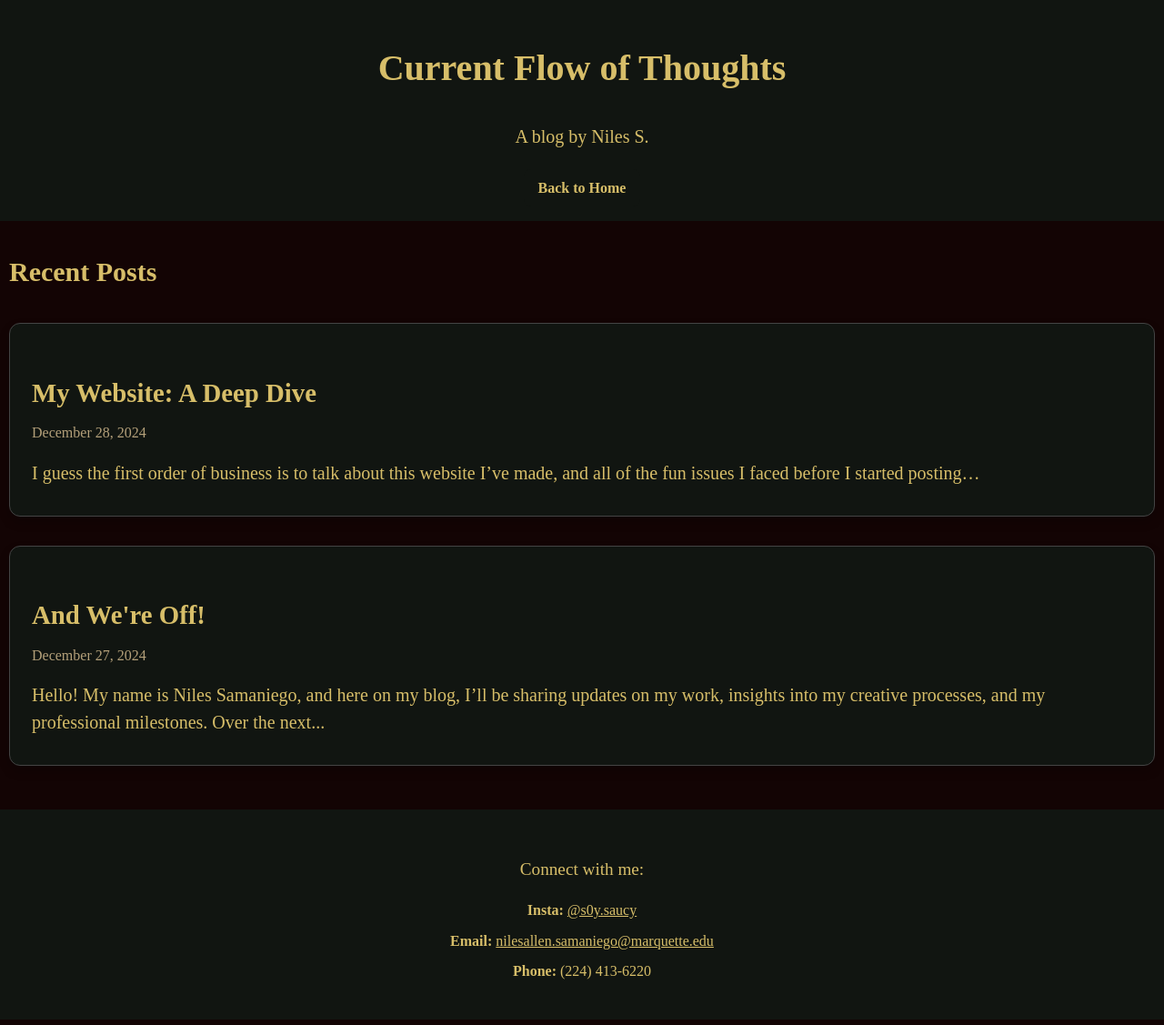
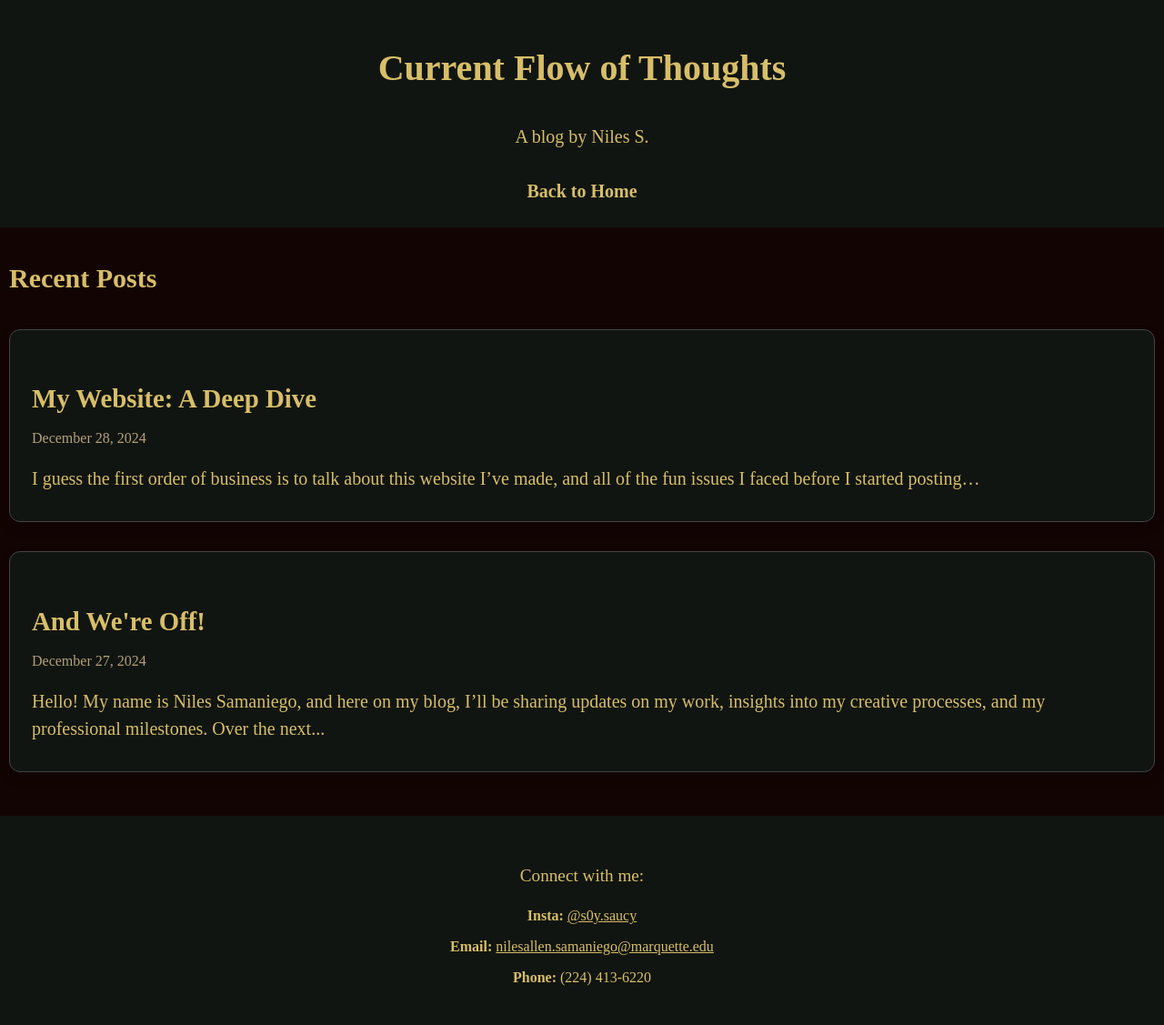
Before and after one commit to n-samaniego/Current-Flow-of-Thoughts, a Jekyll site: the page built from index.html, in a window 1280 px wide. Shown: the whole page at 91% size. Built offline with Jekyll 4.4.1, drawn with Linux system fonts in a browser that asks for light colours; the list of posts is cut into pages by our own code.

Commit message:
Update style.css

```diff
--- a/assets/style.css
+++ b/assets/style.css
@@ -20,6 +20,7 @@ header {
     color: #d7be69;
     padding: 1rem 0;
     text-align: center;
+    font-size: 1.25rem;  /* Set header font size to 1.25rem */
 }
 
 /* Headings and Links */
@@ -137,7 +138,7 @@ li {
     color: #d7be69;  /* Gold text */
     border: none;
     border-radius: 8px;
-    font-size: 1rem;
+    font-size: 1.25rem;  /* Set button font size to 1.25rem */
     font-weight: bold;
     text-align: center;
     text-decoration: none;
```
